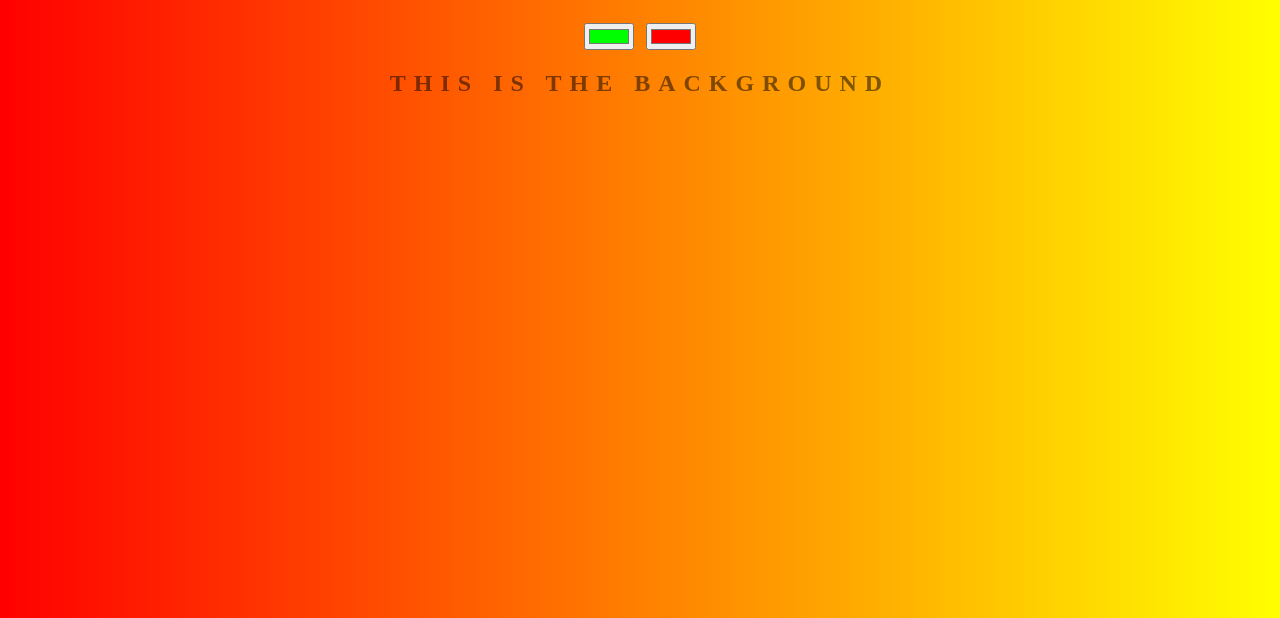
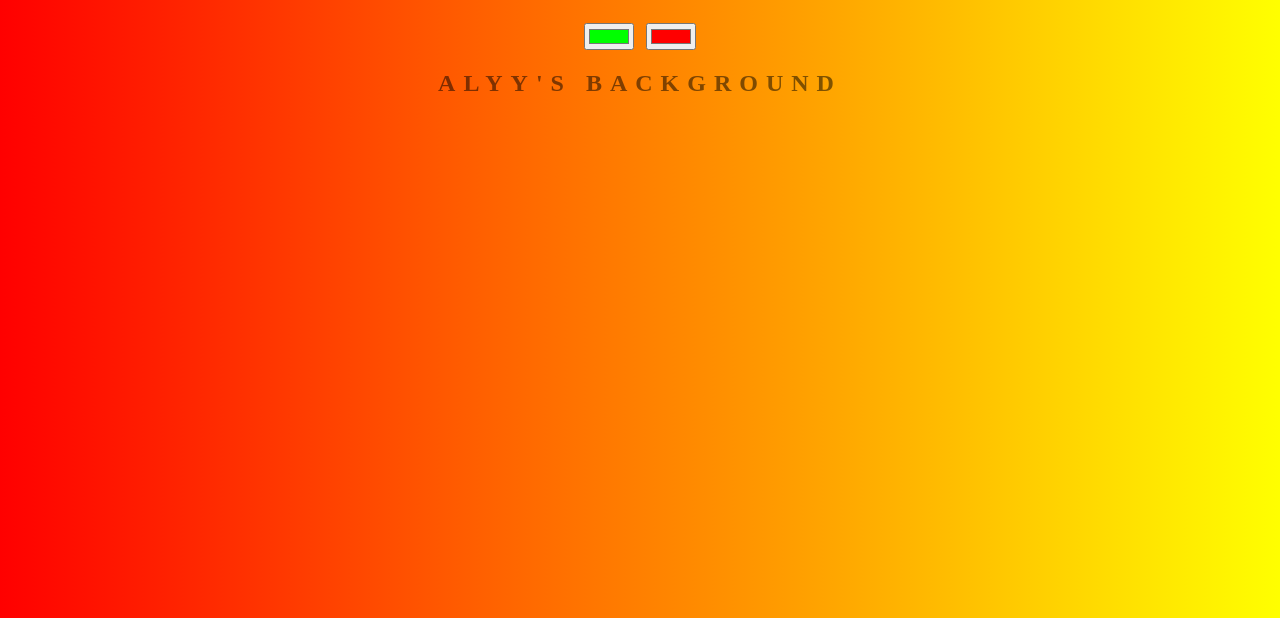
Before and after one commit to aliattallah/background-generator, a plain HTML site: page index.html in a window 1280 px wide. Shown: the part 182-800 px from the top of the page. Drawn offline with Linux system fonts and the light colour scheme.

Commit message:
Alyy changes background

```diff
--- a/index.html
+++ b/index.html
@@ -8,7 +8,7 @@
 	<h1>Background Generator</h1>
 	<input class="color1" type="color" name="color1" value="#00ff00">
 	<input class="color2" type="color" name="color2" value="#ff0000">
-	<h2>This is the background</h2>
+	<h2>Alyy's background</h2>
 	<h3></h3>
 	<script type="text/javascript" src="Alyy.js"></script>
 
```
